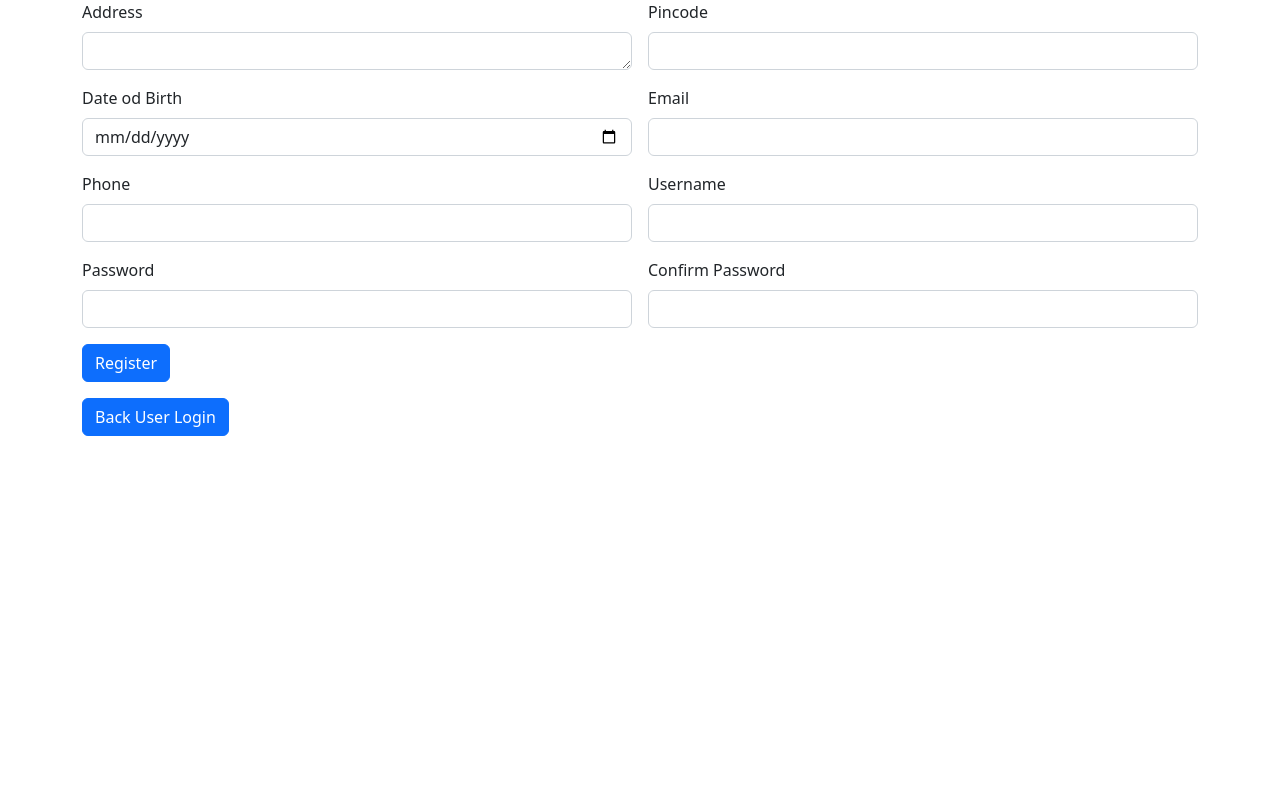
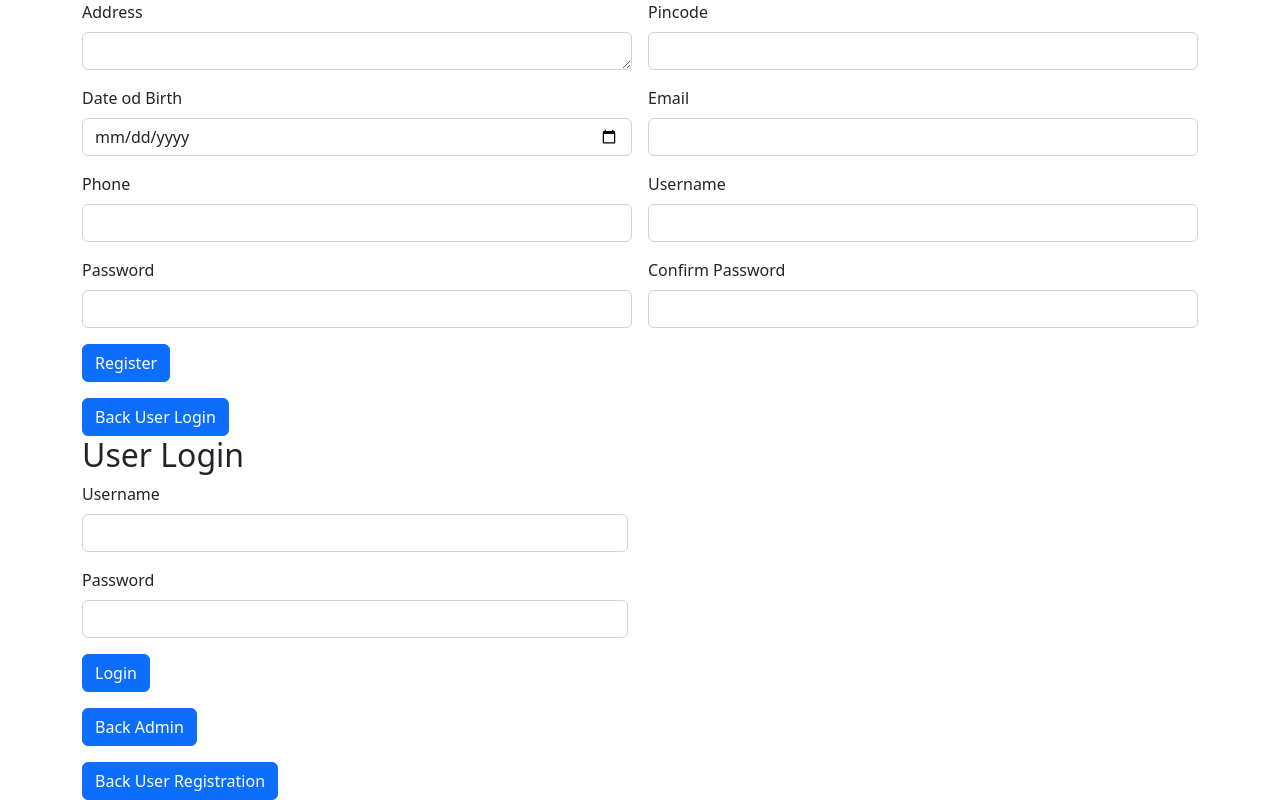
Before and after one commit to j1999amar/Library-Angular, an Angular app: page / in a window 1280 px wide. Shown: the part 489-1289 px from the top of the page. Before the commit the page ends 925 px from the top, so only its background shows below. Built offline with nearby package versions, Linux system fonts and the light colour scheme.

Commit message:
User Login

```diff
--- a/src/app/app.component.html
+++ b/src/app/app.component.html
@@ -1,2 +1,3 @@
 <app-admin-login></app-admin-login>
 <app-user-reistration></app-user-reistration>
+<app-user-login></app-user-login>
--- a/src/app/app.module.ts
+++ b/src/app/app.module.ts
@@ -5,12 +5,14 @@
 import { AppComponent } from './app.component';
 import { AdminLoginComponent } from './admin-login/admin-login.component';
 import { UserReistrationComponent } from './user-reistration/user-reistration.component';
+import { UserLoginComponent } from './user-login/user-login.component';
 
 @NgModule({
   declarations: [
     AppComponent,
     AdminLoginComponent,
-    UserReistrationComponent
+    UserReistrationComponent,
+    UserLoginComponent
   ],
   imports: [
     BrowserModule,
--- /dev/null
+++ b/src/app/user-login/user-login.component.html
@@ -0,0 +1,32 @@
+<div class="container">
+    <div class="row ">
+        <div class="col-12 col-sm 12 col-md-12 col-lg-6 col-xl-6 col-xxl-6">
+            <h2>User Login</h2>
+            <div class="row g-3">
+                <div class="col-12 col-sm 12 col-md-12 col-lg-12 col-xl-12 col-xxl-12">
+                    <label for="" class="form-label">Username</label>
+                    <input type="text" name="" id="" class="form-control">
+                </div>
+                <div class="col-12 col-sm 12 col-md-12 col-lg-12 col-xl-12 col-xxl-12">
+                    <label for="" class="form-label">Password</label>
+                    <input type="password" name="" id="" class="form-control">
+                </div>
+                <div class="col-12 col-sm 12 col-md-12 col-lg-12 col-xl-12 col-xxl-12">
+
+                    <button routerLink="bookList" class="btn btn-primary">Login</button>
+
+                </div>
+                <div class="col-12 col-sm 12 col-md-12 col-lg-12 col-xl-12 col-xxl-12">
+                    <button routerLink="admin" class="btn btn-primary">Back Admin</button>
+
+                </div>
+                <div class="col-12 col-sm 12 col-md-12 col-lg-12 col-xl-12 col-xxl-12">
+                    <button routerLink="userRegistration" class="btn btn-primary">Back User Registration</button>
+
+                </div>
+            </div>
+
+        </div>
+
+    </div>
+</div>
--- a/src/app/user-reistration/user-reistration.component.html
+++ b/src/app/user-reistration/user-reistration.component.html
@@ -14,7 +14,7 @@
                 </div>
                 <div class="col-12 col-sm-12 col-md-12 col-lg-6 col-xl-6 col-xxl-6">
                     <label for="" class="form-label">Address</label>
-                    <textarea class="form-control" name="" id="" cols="5"  rows="1"></textarea>
+                    <textarea class="form-control" name="" id="" cols="5" rows="1"></textarea>
                 </div>
                 <div class="col-12 col-sm-12 col-md-12 col-lg-6 col-xl-6 col-xxl-6">
                     <label for="" class="form-label">Pincode</label>
@@ -45,12 +45,12 @@
                     <input type="password" name="" id="" class="form-control">
                 </div>
                 <div class="col-12 col-sm-12 col-md-12 col-lg-12 col-xl-12 col-xxl-12">
-                    <a href="UserLogin.html"><button class="btn btn-primary">Register</button></a>
+                    <button routerLink="userLogin" class="btn btn-primary">Register</button>
                 </div><br>
                 <div class="col-12 col-sm-12 col-md-12 col-lg-6 col-xl-6 col-xxl-6 g-3">
-                    <a href="UserLogin.html"><button class="btn btn-primary">Back User Login</button></a>
-                  </div>
-
-            </div>        </div>
+                    <button routerLink="userLogin" class="btn btn-primary">Back User Login</button>
+                </div>
+            </div>
+        </div>
     </div>
 </div>
```
Also changed, not shown: src/app/user-login/user-login.component.ts (added, +10 -0 lines), src/app/user-login/user-login.component.css (added).
